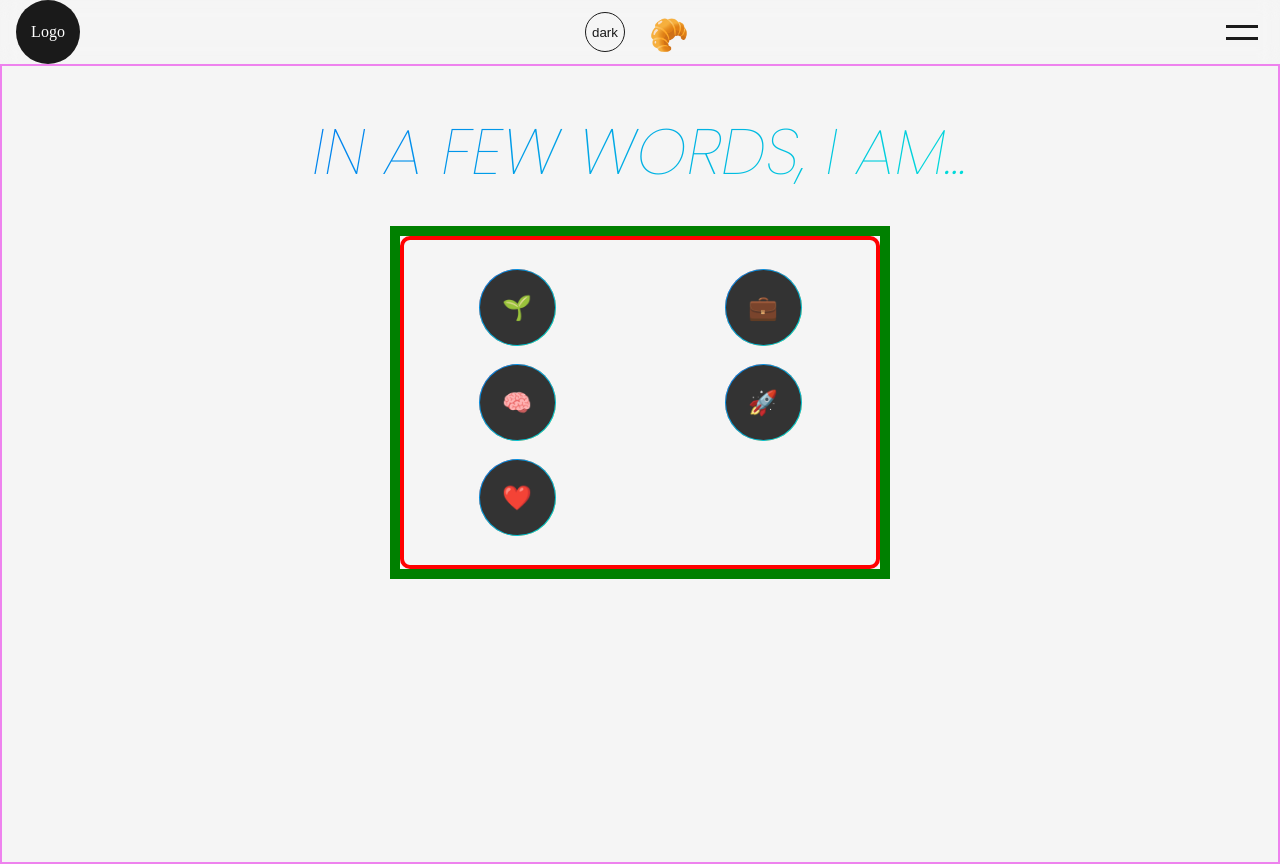
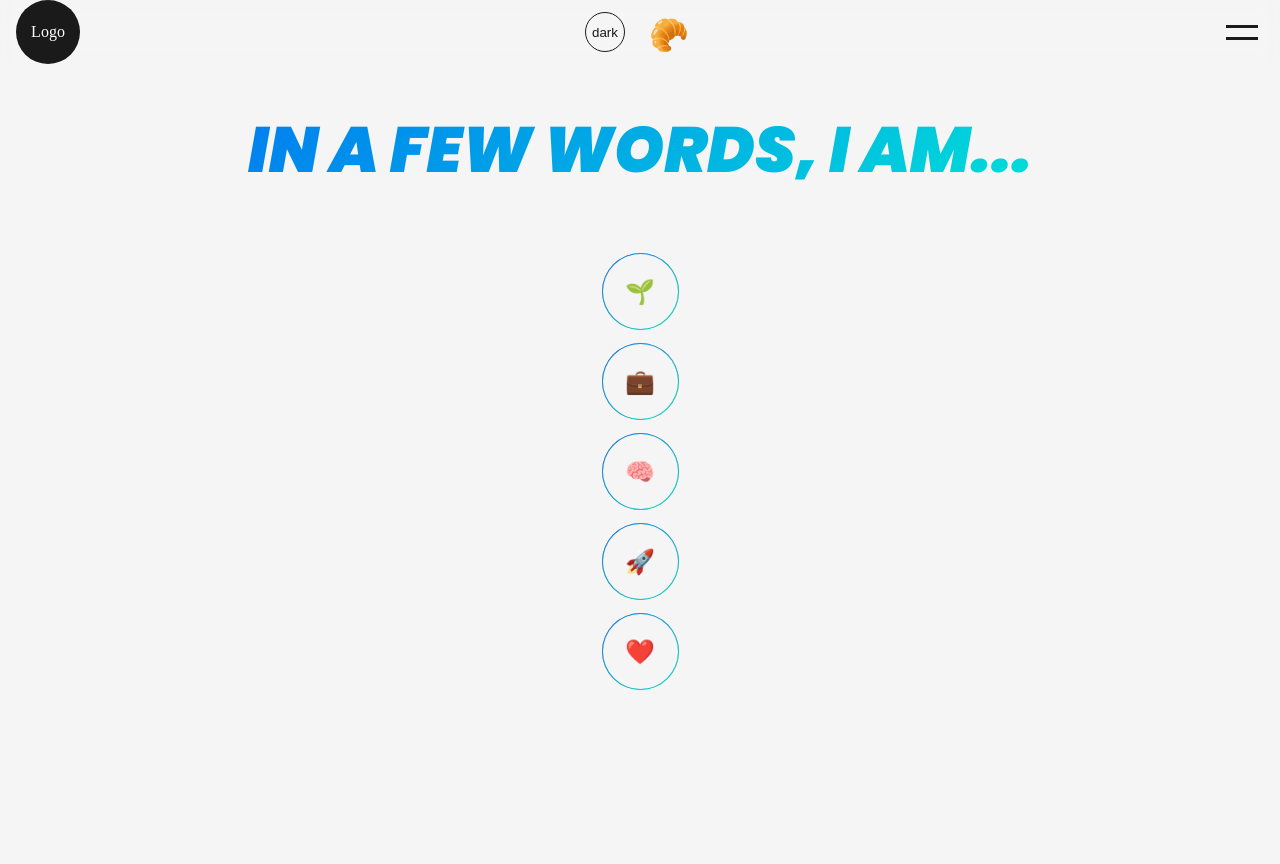
Before and after one commit to newnightcoder/nightcoder.io, a Next.js app: page /about in a window 1280 px wide. Built offline with nearby package versions, Linux system fonts and the light colour scheme.

Commit message:
styling updates aboutItems + menu

```diff
--- a/components/AboutItem/AboutItemStyled.ts
+++ b/components/AboutItem/AboutItemStyled.ts
@@ -10,10 +10,11 @@ const ItemContainer = styled.div`
   width: 75px;
   height: 75px;
   border-radius: 50%;
-  background-color: #333;
+  // background-color: #333;
+  background: ${({ theme }) => theme.bg.home};
   position: relative;
   padding: 0 30px 0 10px;
-  transition: all 500ms;
+  transition: all 300ms;
 
   &::before {
     content: "";
@@ -27,6 +28,7 @@ const ItemContainer = styled.div`
     z-index: -1;
     opacity: 1;
     transition: all 500ms;
+    pointer-events: none;
   }
   &::after {
     content: "";
@@ -40,6 +42,7 @@ const ItemContainer = styled.div`
     border-radius: 50%;
     z-index: -2;
     transition: all 500ms;
+    pointer-events: none;
   }
 
   &:hover {
@@ -60,26 +63,28 @@ const ItemTitle = styled.p`
   width: 100%;
   // max-width: 900px;
   white-space: var(--about-items-whitespace);
+  color: ${({ theme }) => theme.color};
 `;
 
 const ItemBtn = styled.button<Props>`
   height: 25px;
   width: 25px;
   border-radius: 5px;
-  color: white;
+  color: ${({ theme }) => theme.color};
   transition: all 300ms;
   transform: ${(props) => (props.rotated ? "rotate(90deg)" : "rotate(0deg)")};
   &:hover {
-    background: #555;
+    background: ${({ theme }) => theme.bg.contact};
   }
 `;
 
 const Item = styled.div<Props>`
+  height: 100%;
+  width: 100%;
+  display: ${(props) => props.display};
   padding: 0 15px 20px;
-  width: 100%;
-  height: 100%;
   word-break: break-all;
-  display: ${(props) => props.display};
+  color: ${({ theme }) => theme.color};
 `;
 
 export { ItemContainer, ItemTitle, ItemBtn, Item };
--- a/components/GameCard/GameCardStyled.ts
+++ b/components/GameCard/GameCardStyled.ts
@@ -114,8 +114,8 @@ const GameHeading = styled.h1<HeadingProps>`
     props.isWelcomeTitle ? "var(--banger)" : "var(--poppins)"};
   text-transform: uppercase;
   width: ${(props) =>
-    props.isWelcomeTitle || props.isResult ? "max-content" : "100%"};
-  // padding: 0 20px;
+    props.isWelcomeTitle || props.isResult ? "auto" : "100%"};
+  padding: 0 20px;
   text-align: center;
   white-space: nowrap;
   background-clip: text;
@@ -126,13 +126,14 @@ const GameHeading = styled.h1<HeadingProps>`
     props.shadow ? "drop-shadow(-4px 2px 4px rgba(255, 255, 255, 0.5))" : ""};
   margin: 0;
   // border: 1px solid red;
+
   &::before {
     content: "${(props) => (props.isWelcomeTitle ? "Welcome to" : "")}";
     position: absolute;
     top: 0;
     left: 50%;
     font-family: var(--poppins);
-    font-weight: 800;
+    font-weight: 100;
     font-size: 4.5vw;
     white-space: nowrap;
     background-clip: none;
@@ -146,16 +147,17 @@ const GameHeading = styled.h1<HeadingProps>`
     content: "${(props) => (props.isWelcomeTitle ? "tech edition" : "")}";
     position: absolute;
     bottom: 0;
-    //left: 0;
     right: 0;
-    font-family: "courier", sans;
-    font-size: 3.5vw;
+    font-family: "Menlo", sans;
+    font-size: 1.75vw;
+    font-weight: normal;
     white-space: nowrap;
     background-clip: none;
     -webkit-background-clip: none;
     -webkit-text-fill-color: #f5f5f5;
+    background: ${(props) => (props.isWelcomeTitle ? "#555" : "none")};
+    padding: 2px 10px;
     text-transform: none;
-    font-weight: 400;
     transform: translate(-10px, 60%);
     // border: 1px solid red;
   }
--- a/components/Menu/MenuStyled.ts
+++ b/components/Menu/MenuStyled.ts
@@ -81,8 +81,11 @@ const Btn = styled.button<Props>`
   width: 200px;
   text-align: left;
   color: var(--text-dark);
+  font-family: var(--poppins);
   font-size: 2.5rem;
+  font-weight: 100;
   padding-left: 30px;
+  transition: font-weight 300ms;
   // border: 1px solid white;
   &::before {
     content: "0${(props) => props.index}";
@@ -104,6 +107,9 @@ const Btn = styled.button<Props>`
     transform: translate(0, -40%);
     font-size: 1.5rem;
   }
+  &:hover {
+    font-weight: 900;
+  }
 `;
 
 export {
--- a/pages/about.tsx
+++ b/pages/about.tsx
@@ -37,7 +37,7 @@ const About = () => {
       </HomeAnimation>
       <Container>
         <Title>
-          <GameHeading fontSize={5} color={"blue"} fontWeight={100}>
+          <GameHeading fontSize={5} color={"blue"} fontWeight={900}>
             In a few words, i am...
           </GameHeading>
         </Title>
--- a/pages/projects/index.tsx
+++ b/pages/projects/index.tsx
@@ -90,7 +90,7 @@ const Projects = ({ projects }: Props) => {
           <GameHeading
             color="blue"
             fontSize={5}
-            fontWeight={800}
+            fontWeight={900}
             isWelcomeTitle={false}
           >
             Projects
--- a/styles/about.ts
+++ b/styles/about.ts
@@ -9,7 +9,7 @@ const Container = styled.div`
   justify-content: center;
   align-items: center;
   font-family: var(--poppins);
-  border: 2px solid violet;
+  // border: 2px solid violet;
 `;
 
 const Title = styled.div`
@@ -31,28 +31,27 @@ const ContentContainer = styled.div`
   grid-template-columns: 1fr;
   // grid-template-columns: repeat(2, 1fr);
   // grid-column-gap: 3vw;
-  border: 10px solid green;
+  // border: 10px solid green;
 `;
 
 const AboutItemsContainer = styled.div`
   height: 100%;
   padding: 30px 0;
-  // display: flex;
-  // flex-direction: column;
-  // flex-wrap: wrap;
-  // align-items: flex-start;
-  // justify-content: flex-start;
-  display: grid;
-  grid-template-columns: repeat(2, 1fr);
-  row-gap: 20px;
-  column-gap: 20px;
-  place-items: center;
+  display: flex;
+  flex-direction: column;
+  align-items: center;
+  justify-content: flex-start;
+  // display: grid;
+  // grid-template-columns: repeat(2, 1fr);
+  // row-gap: 50px;
+  // column-gap: 20px;
+  // place-items: center;
   border-radius: 10px;
   z-index: 5;
-  border: 4px solid red;
-  // & * + * {
-  //   margin-top: 15px;
-  // }
+  // border: 4px solid red;
+  & * + * {
+    margin-top: 15px;
+  }
 `;
 
 const ImgContainer = styled.div`
```
